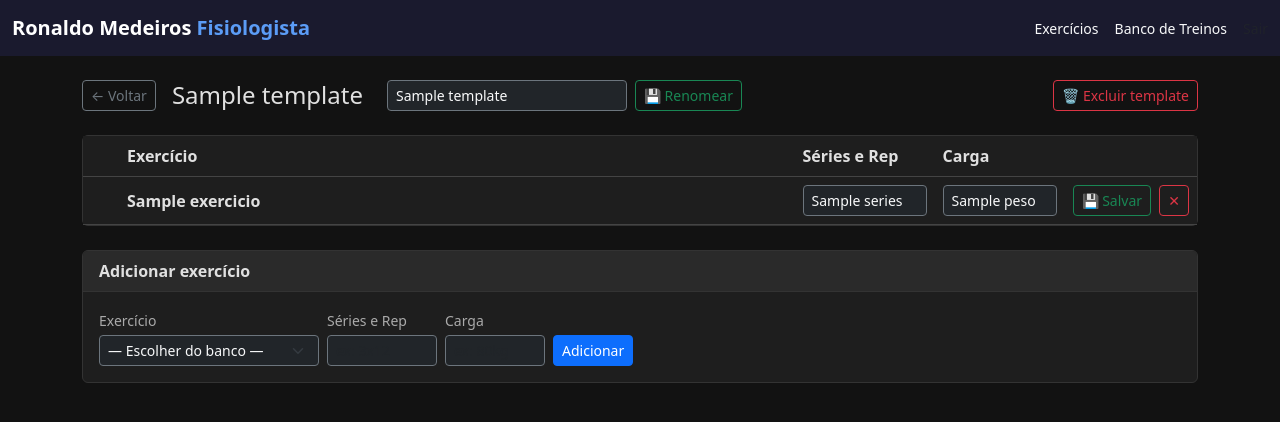
After one commit to Ronaldinhomatrix/ronaldo_build, a Flask app: template painel/templates/banco_treino_detalhe.html in a window 1280 px wide. The commit adds this page. Shown: the top 422 px of the page. Run offline with Flask 3, Linux system fonts and the light colour scheme; the template is opened without the code that fills it: most values are stand-ins (such as "Sample title", 1, 10 or a date in 2020).

Commit message:
feat: banco de treinos, melhorias nos cards e UX
- Banco de treinos: templates com exercícios pré-configurados, aplicáveis a qualquer cliente (substitui exercícios do treino)
- Card de exercício: borda lateral azul (opção A) + fundo destacado no header (opção B), altura dinâmica
- Botões Obs e Feito com estilo uniforme (MDRaisedButton), cor do card no estado pendente
- Botão Registrar treino completo sempre ativo, com popup de confirmação (Sim/Não)
- Ao confirmar, marca todos os exercícios como feitos antes de salvar
- Tela home: título com altura dinâmica para não sobrepor em telas menores
- Tela Sobre: email operantlab@operantlab.com.br abaixo da marca

Co-Authored-By: Claude Sonnet 4.6 <noreply@anthropic.com>

```diff
--- a/painel/app.py
+++ b/painel/app.py
@@ -287,8 +287,9 @@ def ver_cliente(cliente_id):
     cliente = _carregar_cliente(cliente_id)
     if cliente is None:
         return 'Cliente não encontrado.', 404
-    banco = _carregar_banco()
-    return render_template('atleta.html', cliente=cliente, banco=banco)
+    banco          = _carregar_banco()
+    banco_treinos_ = _carregar_banco_treinos()
+    return render_template('atleta.html', cliente=cliente, banco=banco, banco_treinos=banco_treinos_)
 
 
 @app.route('/cliente/<cliente_id>/exercicio/add', methods=['POST'])
@@ -538,6 +539,153 @@ def importar_treino(cliente_id):
     return redirect(url_for('ver_cliente', cliente_id=cliente_id))
 
 
+# ── Banco de Treinos ──────────────────────────────────────────────────────────
+
+def _col_banco_treinos():
+    return db.collection('banco_treinos')
+
+
+def _carregar_banco_treinos():
+    return [
+        {'id': d.id, 'nome': d.to_dict().get('nome', ''),
+         'exercicios': json.loads(d.to_dict().get('exercicios', '[]'))}
+        for d in _col_banco_treinos().order_by('nome').stream()
+    ]
+
+
+def _carregar_template(template_id):
+    snap = _col_banco_treinos().document(template_id).get()
+    if not snap.exists:
+        return None
+    d = snap.to_dict()
+    return {
+        'id':         template_id,
+        'nome':       d.get('nome', ''),
+        'exercicios': json.loads(d.get('exercicios', '[]')),
+    }
+
+
+@app.route('/banco-treinos')
+@login_required
+def banco_treinos():
+    templates = _carregar_banco_treinos()
+    return render_template('banco_treinos.html', templates=templates)
+
+
+@app.route('/banco-treinos/novo', methods=['POST'])
+@login_required
+def banco_treinos_novo():
+    nome = request.form.get('nome', '').strip()
+    if nome:
+        _col_banco_treinos().add({'nome': nome, 'exercicios': '[]'})
+    return redirect(url_for('banco_treinos'))
+
+
+@app.route('/banco-treinos/<template_id>')
+@login_required
+def banco_treino_detalhe(template_id):
+    template = _carregar_template(template_id)
+    if template is None:
+        return 'Template não encontrado.', 404
+    banco = _carregar_banco()
+    return render_template('banco_treino_detalhe.html', template=template, banco=banco)
+
+
+@app.route('/banco-treinos/<template_id>/renomear', methods=['POST'])
+@login_required
+def banco_treino_renomear(template_id):
+    nome = request.form.get('nome', '').strip()
+    if nome:
+        _col_banco_treinos().document(template_id).update({'nome': nome})
+    return redirect(url_for('banco_treino_detalhe', template_id=template_id))
+
+
+@app.route('/banco-treinos/<template_id>/excluir', methods=['POST'])
+@login_required
+def banco_treino_excluir(template_id):
+    _col_banco_treinos().document(template_id).delete()
+    return redirect(url_for('banco_treinos'))
+
+
+@app.route('/banco-treinos/<template_id>/exercicio/add', methods=['POST'])
+@login_required
+def banco_treino_add_ex(template_id):
+    template = _carregar_template(template_id)
+    if template is None:
+        return 'Template não encontrado.', 404
+    nome       = request.form.get('nome', '').strip()
+    series     = request.form.get('series', '').strip()
+    peso       = request.form.get('peso', '').strip()
+    midia_url  = request.form.get('midia_url', '').strip()
+    midia_tipo = request.form.get('midia_tipo', '').strip()
+    if nome:
+        ex = {'id': str(uuid.uuid4()), 'nome': nome, 'series': series, 'peso': peso}
+        if midia_url:
+            ex['midia_url']  = midia_url
+            ex['midia_tipo'] = midia_tipo
+        template['exercicios'].append(ex)
+        _col_banco_treinos().document(template_id).update(
+            {'exercicios': json.dumps(template['exercicios'], ensure_ascii=False)}
+        )
+    return redirect(url_for('banco_treino_detalhe', template_id=template_id))
+
+
+@app.route('/banco-treinos/<template_id>/exercicio/edit', methods=['POST'])
+@login_required
+def banco_treino_edit_ex(template_id):
+    template = _carregar_template(template_id)
+    if template is None:
+        return 'Template não encontrado.', 404
+    ex_id  = request.form.get('ex_id', '')
+    series = request.form.get('series', '').strip()
+    peso   = request.form.get('peso', '').strip()
+    for ex in template['exercicios']:
+        if ex['id'] == ex_id:
+            ex['series'] = series
+            ex['peso']   = peso
+            break
+    _col_banco_treinos().document(template_id).update(
+        {'exercicios': json.dumps(template['exercicios'], ensure_ascii=False)}
+    )
+    return redirect(url_for('banco_treino_detalhe', template_id=template_id))
+
+
+@app.route('/banco-treinos/<template_id>/exercicio/remove', methods=['POST'])
+@login_required
+def banco_treino_remove_ex(template_id):
+    template = _carregar_template(template_id)
+    if template is None:
+        return 'Template não encontrado.', 404
+    ex_id = request.form.get('ex_id', '')
+    template['exercicios'] = [e for e in template['exercicios'] if e['id'] != ex_id]
+    _col_banco_treinos().document(template_id).update(
+        {'exercicios': json.dumps(template['exercicios'], ensure_ascii=False)}
+    )
+    return redirect(url_for('banco_treino_detalhe', template_id=template_id))
+
+
+@app.route('/cliente/<cliente_id>/treino/<letra>/aplicar-template', methods=['POST'])
+@login_required
+def aplicar_template(cliente_id, letra):
+    template_id = request.form.get('template_id', '').strip()
+    template = _carregar_template(template_id)
+    if template is None:
+        return 'Template não encontrado.', 404
+    cliente = _carregar_cliente(cliente_id)
+    if cliente is None:
+        return 'Cliente não encontrado.', 404
+    novos = [
+        {**{k: v for k, v in ex.items() if k != 'id'}, 'id': str(uuid.uuid4())}
+        for ex in template['exercicios']
+    ]
+    cliente['treinos'][letra] = novos
+    _doc(cliente_id).update({
+        'treinos':        json.dumps(cliente['treinos'], ensure_ascii=False),
+        'trainer_editou': True,
+    })
+    return redirect(url_for('ver_cliente', cliente_id=cliente_id))
+
+
 @app.route('/notificar-obs', methods=['POST'])
 def notificar_obs():
     token = os.environ.get('NOTIF_TOKEN', '')
--- /dev/null
+++ b/painel/templates/banco_treino_detalhe.html
@@ -0,0 +1,139 @@
+{% extends "base.html" %}
+{% block title %}{{ template.nome }} — Banco de Treinos{% endblock %}
+{% block content %}
+
+<div class="d-flex align-items-center gap-3 mb-4 flex-wrap">
+  <a href="/banco-treinos" class="btn btn-sm btn-outline-secondary">← Voltar</a>
+  <h4 class="mb-0">{{ template.nome }}</h4>
+  <form method="post" action="/banco-treinos/{{ template.id }}/renomear"
+        class="d-flex gap-2 align-items-center ms-2">
+    <input class="form-control form-control-sm bg-dark text-light border-secondary"
+           name="nome" value="{{ template.nome }}" placeholder="Nome" style="width:240px" required>
+    <button class="btn btn-sm btn-outline-success">💾 Renomear</button>
+  </form>
+  <form method="post" action="/banco-treinos/{{ template.id }}/excluir"
+        class="ms-auto"
+        onsubmit="return confirm('Excluir este template?')">
+    <button class="btn btn-sm btn-outline-danger">🗑 Excluir template</button>
+  </form>
+</div>
+
+{# ── Lista de exercícios ────────────────────────────────────────────────────── #}
+{% if template.exercicios %}
+<div class="card mb-4">
+  <table class="table table-dark table-hover mb-0 align-middle">
+    <thead>
+      <tr class="text-light">
+        <th style="width:36px"></th>
+        <th>Exercício</th>
+        <th style="width:140px">Séries e Rep</th>
+        <th style="width:130px">Carga</th>
+        <th style="width:110px"></th>
+      </tr>
+    </thead>
+    <tbody>
+      {% for ex in template.exercicios %}
+      <tr>
+        <td>
+          {% if ex.midia_url %}
+            {% if ex.midia_tipo == 'video' %}
+              <a href="{{ ex.midia_url }}" target="_blank" class="text-primary fs-5">▶</a>
+            {% else %}
+              <a href="{{ ex.midia_url }}" target="_blank">
+                <img src="{{ ex.midia_url }}"
+                     style="width:36px;height:36px;object-fit:cover;border-radius:4px"
+                     onerror="this.style.display='none'">
+              </a>
+            {% endif %}
+          {% endif %}
+        </td>
+        <td class="fw-semibold text-light">{{ ex.nome }}</td>
+        <form method="post" action="/banco-treinos/{{ template.id }}/exercicio/edit"
+              style="display:contents">
+          <input type="hidden" name="ex_id" value="{{ ex.id }}">
+          <td>
+            <input class="form-control form-control-sm bg-dark text-light border-secondary"
+                   name="series" value="{{ ex.series }}" placeholder="ex: 3x12" required>
+          </td>
+          <td>
+            <input class="form-control form-control-sm bg-dark text-light border-secondary"
+                   name="peso" value="{{ ex.peso }}" placeholder="ex: 80kg" required>
+          </td>
+          <td class="text-end" style="white-space:nowrap">
+            <button class="btn btn-sm btn-outline-success me-1">💾 Salvar</button>
+        </form>
+        <form method="post" action="/banco-treinos/{{ template.id }}/exercicio/remove"
+              class="d-inline"
+              onsubmit="return confirm('Remover {{ ex.nome }}?')">
+          <input type="hidden" name="ex_id" value="{{ ex.id }}">
+          <button class="btn btn-sm btn-outline-danger">✕</button>
+        </form>
+          </td>
+      </tr>
+      {% endfor %}
+    </tbody>
+  </table>
+</div>
+{% else %}
+<p class="text-muted mb-4">Nenhum exercício neste template ainda.</p>
+{% endif %}
+
+{# ── Adicionar exercício ───────────────────────────────────────────────────── #}
+<div class="card">
+  <div class="card-header fw-bold">Adicionar exercício</div>
+  <div class="card-body">
+    <form method="post" action="/banco-treinos/{{ template.id }}/exercicio/add"
+          class="d-flex gap-2 flex-wrap align-items-end"
+          onsubmit="return validarPicker()">
+      <input type="hidden" name="nome"       id="nome-ex">
+      <input type="hidden" name="midia_url"  id="midia_url-ex">
+      <input type="hidden" name="midia_tipo" id="midia_tipo-ex">
+
+      <div style="min-width:220px">
+        <label class="form-label small text-secondary mb-1">Exercício</label>
+        <select class="form-select form-select-sm bg-dark text-light border-secondary"
+                id="sel-ex" onchange="selecionarEx()">
+          <option value="">— Escolher do banco —</option>
+          {% for ex in banco %}
+          <option value="{{ ex.id }}"
+                  data-nome="{{ ex.nome }}"
+                  data-url="{{ ex.midia_url or '' }}"
+                  data-tipo="{{ ex.midia_tipo or '' }}">{{ ex.nome }}</option>
+          {% endfor %}
+        </select>
+      </div>
+      <div>
+        <label class="form-label small text-secondary mb-1">Séries e Rep</label>
+        <input class="form-control form-control-sm bg-dark text-light border-secondary"
+               name="series" placeholder="ex: 3x12" style="width:110px" required>
+      </div>
+      <div>
+        <label class="form-label small text-secondary mb-1">Carga</label>
+        <input class="form-control form-control-sm bg-dark text-light border-secondary"
+               name="peso" placeholder="ex: 80kg" style="width:100px" required>
+      </div>
+      <div class="align-self-end">
+        <button class="btn btn-sm btn-primary">Adicionar</button>
+      </div>
+    </form>
+  </div>
+</div>
+
+<script>
+function selecionarEx() {
+  const sel = document.getElementById('sel-ex');
+  const opt = sel.options[sel.selectedIndex];
+  document.getElementById('nome-ex').value      = opt.dataset.nome || '';
+  document.getElementById('midia_url-ex').value  = opt.dataset.url  || '';
+  document.getElementById('midia_tipo-ex').value = opt.dataset.tipo || '';
+}
+function validarPicker() {
+  if (!document.getElementById('nome-ex').value) {
+    alert('Escolha um exercício do banco antes de adicionar.');
+    return false;
+  }
+  return true;
+}
+</script>
+
+{% endblock %}
--- a/painel/templates/base.html
+++ b/painel/templates/base.html
@@ -27,6 +27,7 @@
       <a class="navbar-brand fw-bold" href="/">Ronaldo Medeiros <span style="color:#5b9cf6">Fisiologista</span></a>
       <div class="d-flex gap-3 align-items-center">
         <a href="/exercicios" class="text-light small text-decoration-none">Exercícios</a>
+        <a href="/banco-treinos" class="text-light small text-decoration-none">Banco de Treinos</a>
         <a href="/logout" class="text-muted small text-decoration-none">Sair</a>
       </div>
     </div>
```
Also changed, not shown: painel/templates/atleta.html (+30 -0 lines), painel/templates/banco_treinos.html (added, +63 -0 lines), telas/tela_configuracoes.py (+9 -0 lines), telas/tela_home.py (+11 -4 lines), telas/tela_treino.py (+82 -36 lines).
